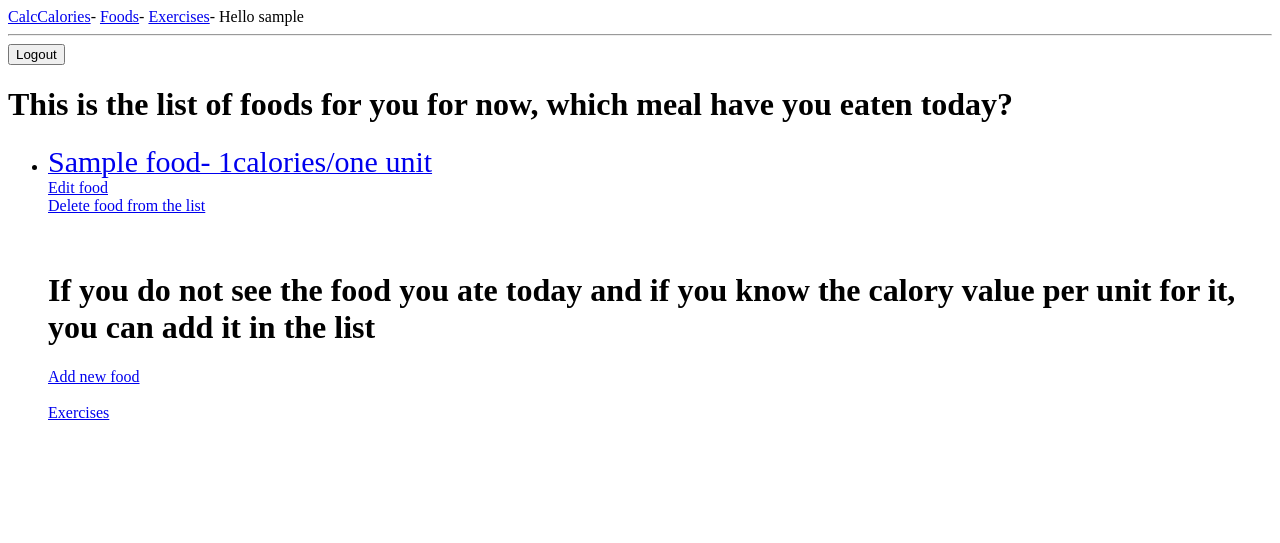
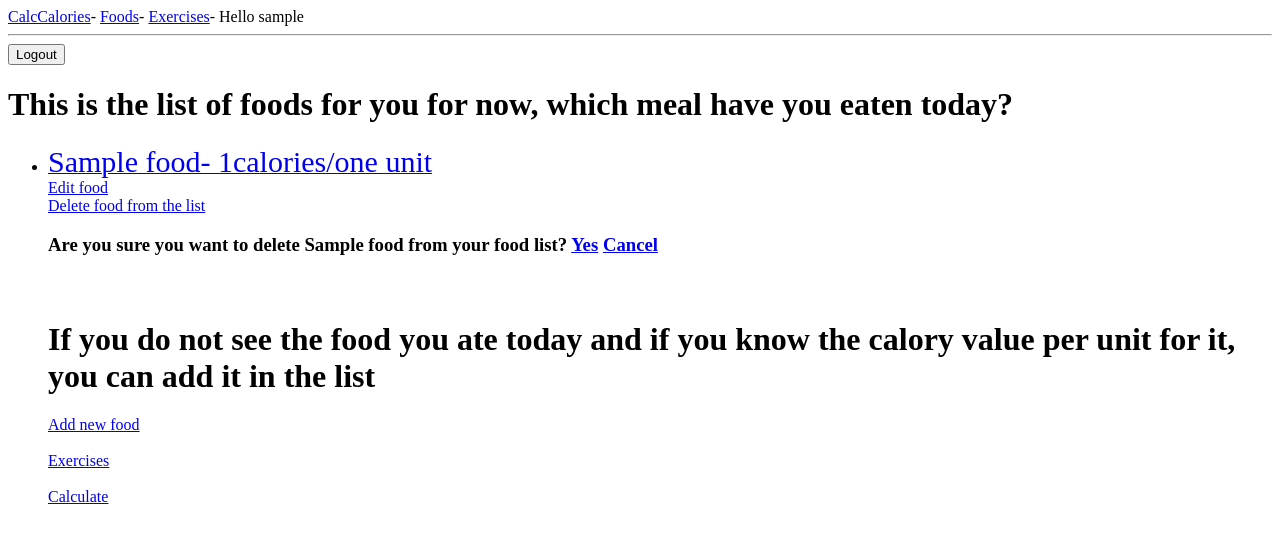
Before and after one commit to Kumneger49/CALCCALORY, a Django app: page /foods in a window 1280 px wide. Shown: the top 543 px of the page. Run offline with Django 5.2, Linux system fonts and the light colour scheme; a user stored in the database is signed in; tables that the repository leaves empty hold one stand-in row (values such as "Sample post").

Commit message:
change the function based views to class based views and ask if the user really wants to delete a food or an exercise

```diff
--- a/CalcCalory/settings.py
+++ b/CalcCalory/settings.py
@@ -129,5 +129,5 @@ DEFAULT_AUTO_FIELD = 'django.db.models.BigAutoField'
 
 
 LOGIN_REDIRECT_URL='calccalories:index'
-LOGOUT_REDIRECT_URL='calccalories:index'
+LOGOUT_REDIRECT_URL='users:logout'
 LOGIN_URL='users:login'
--- a/calccalories/templates/calccalories/foods.html
+++ b/calccalories/templates/calccalories/foods.html
@@ -13,13 +13,20 @@
         {%for food in foods%}
             <li><a href="{% url 'calccalories:food' food.id %}"><span>{{food}}-       {{food.calory}}calories/one unit</span></a></li>
             <a href="{% url 'calccalories:edit_food' food.id %}">Edit food</a><br>
-            <a href="{% url 'calccalories:delete_food' food.id%}">Delete food from the list</a><br><br><br>
+            <a href="{% url 'calccalories:check_delete_food' food.id%}">Delete food from the list</a>
+            {%if food.delete_food%}
+            <h3>Are you sure you want to delete {{food.name}} from your food list?</a>
+            <a href="{% url 'calccalories:delete_food' food.id%}">Yes</a>
+            <a href="{% url 'calccalories:do_not_delete_food' food.id%}">Cancel</a>
+            {%endif%}
+            <br><br><br>
         {%empty%}
         <h2>First you gotta add some food lists</h2>
         {%endfor%}
         <h1>If you do not see the food you ate today and if you know the calory value per unit for it, you can add it in the list</h1>
         <a href="{% url 'calccalories:new_food'%}">Add new food</a><br><br>
-        <a href="{% url 'calccalories:exercises'  %}">Exercises</a>
+        <a href="{% url 'calccalories:exercises'  %}">Exercises</a><br><br>
+        <a href="{% url 'calccalories:report'  %}">Calculate</a>
     </ul>
     {%endblock%}
 </body>
--- a/calccalories/urls.py
+++ b/calccalories/urls.py
@@ -6,13 +6,17 @@ urlpatterns = [
     path('', views.index, name="index"),
     path('foods', views.foods, name="foods"),
     path('exercises', views.exercises, name="exercises"),
-    path('exercise/<int:exercise_id>', views.exercise, name='exercise'),
-    path('food/<int:food_id>', views.food, name='food'),
+    path('exercise/<int:exercise_id>', views.exercise.as_view(), name='exercise'),
+    path('food/<int:food_id>', views.food.as_view(), name='food'),
     path('report', views.report, name="report"),
-    path('new_food', views.new_food, name="new_food"),
-    path('new_exercise', views.new_exercise, name="new_exercise"),
-    path('edit_food/<int:food_id>', views.edit_food, name="edit_food"),
-    path('edit_exercise/<int:exercise_id>', views.edit_exercise, name="edit_exercise"),
+    path('new_food', views.new_food.as_view(), name="new_food"),
+    path('new_exercise', views.new_exercise.as_view(), name="new_exercise"),
+    path('edit_food/<int:food_id>', views.edit_food.as_view(), name="edit_food"),
+    path('edit_exercise/<int:exercise_id>', views.edit_exercise.as_view(), name="edit_exercise"),
+    path('check_delete_food/<food_id>', views.check_delete_food, name='check_delete_food'),
+    path('do_not_delete_food/<food_id>', views.do_not_delete_food, name='do_not_delete_food'),
     path('delete_food/<food_id>', views.delete_food, name="delete_food"),
+    path('check_delete_exercise/<exercise_id>', views.check_delete_exercise, name='check_delete_exercise'),
+    path('do_not_delete_exercise/<exercise_id>', views.do_not_delete_exercise, name='do_not_delete_exercise'),
     path('delete_exercise/<exercise_id>', views.delete_exercise, name="delete_exercise"),
 ]
--- a/calccalories/views.py
+++ b/calccalories/views.py
@@ -3,6 +3,7 @@ from .models import Food, Exercise
 from .forms import ExerciseForm, FoodForm, NewExerciseForm, NewFoodForm
 from django.contrib.auth.decorators import login_required
 from django.http import Http404
+from django.views import View
 sum=0
 sum1=0
 
@@ -15,25 +16,42 @@ def index(request):
 
 @login_required
 def foods(request):
-    foods=Food.objects.filter(person=request.user)
+    foods=Food.objects.filter(person=request.user).order_by('calory')
     context={'foods': foods}
     return render(request, 'calccalories/foods.html', context)
 
 @login_required
 def exercises(request):
     # exercises=Exercise.objects.all()
-    exercises=Exercise.objects.filter(person=request.user)
+    exercises=Exercise.objects.filter(person=request.user).order_by('-calory')
     context={'exercises': exercises}
     return render(request, 'calccalories/exercises.html', context)
 
-@login_required
-def exercise(request, exercise_id):
-    exercise=Exercise.objects.get(id=exercise_id)
-    confirm_user(exercise, request)
-    if request.method!='POST':
+# @login_required
+# def exercise(request, exercise_id):
+#     exercise=Exercise.objects.get(id=exercise_id)
+#     confirm_user(exercise, request)
+#     if request.method!='POST':
+#             form=ExerciseForm()
+#     else:
+#             form=ExerciseForm(request.POST)
+#             if form.is_valid():
+#                 value=form.cleaned_data['minutes']*exercise.calory
+#                 global sum
+#                 sum+=value
+#             # print(int(request.POST['minutes'])/10, request.user.username)
+#                 return redirect('calccalories:exercises')
+
+class exercise(View):
+    def get(self, request, exercise_id):
+        exercise=Exercise.objects.get(id=exercise_id)
+        confirm_user(exercise, request)
         form=ExerciseForm()
-        value=0
-    else:
+        context={'form': form, 'exercise': exercise, 'sum': sum}
+        return render(request, 'calccalories/exercise.html', context)
+
+    def post(self, request, exercise_id):
+        exercise=Exercise.objects.get(id=exercise_id)
         form=ExerciseForm(request.POST)
         if form.is_valid():
             value=form.cleaned_data['minutes']*exercise.calory
@@ -41,81 +59,166 @@ def exercise(request, exercise_id):
             sum+=value
             # print(int(request.POST['minutes'])/10, request.user.username)
             return redirect('calccalories:exercises')
-    context={'form': form, 'exercise': exercise, 'sum': sum}
-    return render(request, 'calccalories/exercise.html', context)
 
-@login_required
-def new_exercise(request):
-    if request.method!='POST':
+
+# def new_exercise(request):
+#     if request.method!='POST':
+#         form=NewExerciseForm()
+#     else:
+#         form=NewExerciseForm(data=request.POST)
+#         if form.is_valid():
+#             new_exercise=form.save(commit=False)
+#             new_exercise.person=request.user
+#             form.save()
+#             return redirect('calccalories:exercises')
+#     context={'form':form}
+#     return render(request, 'calccalories/new_exercise.html', context)
+
+class new_exercise(View):
+
+    def get(self, request):
         form=NewExerciseForm()
-    else:
+        context={'form':form}
+        return render(request, 'calccalories/new_exercise.html', context)
+
+    def post(self, request):
         form=NewExerciseForm(data=request.POST)
         if form.is_valid():
             new_exercise=form.save(commit=False)
             new_exercise.person=request.user
             form.save()
             return redirect('calccalories:exercises')
-    context={'form':form}
-    return render(request, 'calccalories/new_exercise.html', context)
 
-@login_required
-def new_food(request):
-    if request.method!='POST':
+
+# @login_required
+# def new_food(request):
+#     if request.method!='POST':
+#         form=NewFoodForm()
+#     else:
+#         form=NewFoodForm(data=request.POST)
+#         if form.is_valid():
+#             new_food=form.save(commit=False)
+#             new_food.person=request.user
+#             form.save()
+#             return redirect('calccalories:foods')
+#     context={'form':form}
+#     return render(request, 'calccalories/new_food.html', context)
+
+class new_food(View):
+    def get(self, request):
         form=NewFoodForm()
-    else:
+        context={'form':form}
+        return render(request, 'calccalories/new_food.html', context)
+
+    def post(self, request):
         form=NewFoodForm(data=request.POST)
         if form.is_valid():
             new_food=form.save(commit=False)
             new_food.person=request.user
             form.save()
             return redirect('calccalories:foods')
-    context={'form':form}
-    return render(request, 'calccalories/new_food.html', context)
 
-@login_required
-def food(request, food_id):
-    food=Food.objects.get(id=food_id)
-    confirm_user(food, request)
-    if request.method!='POST':
+# @login_required
+# def food(request, food_id):
+#     food=Food.objects.get(id=food_id)
+#     confirm_user(food, request)
+#     if request.method!='POST':
+#         form=FoodForm()
+#         value=0
+#     else:
+        # form=FoodForm(request.POST)
+#         if form.is_valid():
+#             value=form.cleaned_data['Units']*food.calory
+#             global sum1
+#             sum1+=value
+#             return redirect('calccalories:foods')
+    # context={'form': form, 'food': food, 'sum': sum1}
+    # return render(request, 'calccalories/food.html', context)
+
+class food(View):
+    def get(self, request, food_id):
+        food=Food.objects.get(id=food_id)
+        confirm_user(food, request)
         form=FoodForm()
-        value=0
-    else:
+        context={'form': form, 'food': food, 'sum': sum1}
+        return render(request, 'calccalories/food.html', context)
+
+    def post(self, request, food_id):
+        food=Food.objects.get(id=food_id)
+        confirm_user(food, request)
         form=FoodForm(request.POST)
         if form.is_valid():
             value=form.cleaned_data['Units']*food.calory
             global sum1
             sum1+=value
             return redirect('calccalories:foods')
-    context={'form': form, 'food': food, 'sum': sum1}
-    return render(request, 'calccalories/food.html', context)
 
-@login_required
-def edit_food(request, food_id):
-    food=Food.objects.get(id=food_id)
-    confirm_user(food, request)
-    if request.method!='POST':
+# @login_required
+# def edit_food(request, food_id):
+#     food=Food.objects.get(id=food_id)
+#     confirm_user(food, request)
+#     if request.method!='POST':
+#         form=NewFoodForm(instance=food)
+#     else:
+#         form=NewFoodForm(request.POST, instance=food)
+#         if form.is_valid():
+#             form.save()
+#             return redirect('calccalories:foods')
+#     context={'form':form, 'food':food}
+#     return render(request, 'calccalories/edit_food.html', context)
+
+class edit_food(View):
+    def get(self, request, food_id):
+        food=Food.objects.get(id=food_id)
+        confirm_user(food, request)
         form=NewFoodForm(instance=food)
-    else:
+        context={'form':form, 'food':food}
+        return render(request, 'calccalories/edit_food.html', context)
+
+    def post(self, request, food_id):
+        food=Food.objects.get(id=food_id)
+        confirm_user(food, request)
         form=NewFoodForm(request.POST, instance=food)
         if form.is_valid():
             form.save()
             return redirect('calccalories:foods')
-    context={'form':form, 'food':food}
-    return render(request, 'calccalories/edit_food.html', context)
 
-@login_required
-def edit_exercise(request, exercise_id):
-    exercise=Exercise.objects.get(id=exercise_id)
-    confirm_user(exercise, request)
-    if request.method!='POST':
+# @login_required
+# def edit_exercise(request, exercise_id):
+#     exercise=Exercise.objects.get(id=exercise_id)
+#     confirm_user(exercise, request)
+#     if request.method!='POST':
+#         form=NewExerciseForm(instance=exercise)
+#     else:
+#         form=NewExerciseForm(instance=exercise, data=request.POST)
+#         if form.is_valid():
+#             form.save()
+#             return redirect('calccalories:exercises')
+#     context={'form':form, 'exercise':exercise}
+#     return render(request, 'calccalories/edit_exercise.html', context)
+
+class edit_exercise(View):
+    def get(self, request, exercise_id):
+        exercise=Exercise.objects.get(id=exercise_id)
+        confirm_user(exercise, request)
         form=NewExerciseForm(instance=exercise)
-    else:
+        context={'form':form, 'exercise':exercise}
+        return render(request, 'calccalories/edit_exercise.html', context)
+
+    def post(self, request, exercise_id):
+        exercise=Exercise.objects.get(id=exercise_id)
+        confirm_user(exercise, request)
         form=NewExerciseForm(instance=exercise, data=request.POST)
         if form.is_valid():
             form.save()
             return redirect('calccalories:exercises')
-    context={'form':form, 'exercise':exercise}
-    return render(request, 'calccalories/edit_exercise.html', context)
+
+@login_required
+def check_delete_food(request, food_id):
+    food=Food.objects.get(id=food_id)
+    food.delete_food=True
+    food.save()
+    return redirect('calccalories:foods')
 
 @login_required
 def delete_food(request, food_id):
@@ -124,9 +227,31 @@ def delete_food(request, food_id):
     return redirect('calccalories:foods')
 
 @login_required
+def do_not_delete_food(request, food_id):
+    food=Food.objects.get(id=food_id)
+    food.delete_food=False
+    food.save()
+    return redirect('calccalories:foods')
+
+@login_required
+def check_delete_exercise(request, exercise_id):
+    exercise=Exercise.objects.get(id=exercise_id)
+    exercise.delete_exercise=True
+    exercise.save()
+    return redirect('calccalories:exercises')
+
+@login_required
 def delete_exercise(request, exercise_id):
-    food=Exercise.objects.get(id=exercise_id)
-    food.delete()
+    exercise=Exercise.objects.get(id=exercise_id)
+    exercise.delete()
+    return redirect('calccalories:exercises')
+
+
+@login_required
+def do_not_delete_exercise(request, exercise_id):
+    exercise=Exercise.objects.get(id=exercise_id)
+    exercise.delete_exercise=False
+    exercise.save()
     return redirect('calccalories:exercises')
 
 @login_required
--- a/users/templates/registration/logged_out.html
+++ b/users/templates/registration/logged_out.html
@@ -6,7 +6,7 @@
     <title>Log out</title>
 </head>
 <body>
-    {%extends 'users/base.html'%}
+    {%extends 'calccalories/base.html'%}
     {%block content%}
         <h2>You have been succesfully logged out, thank you for your visit!</h2>
     {%endblock%}
```
Also changed, not shown: calccalories/models.py (+8 -0 lines), calccalories/templates/calccalories/exercises.html (+7 -1 lines).
